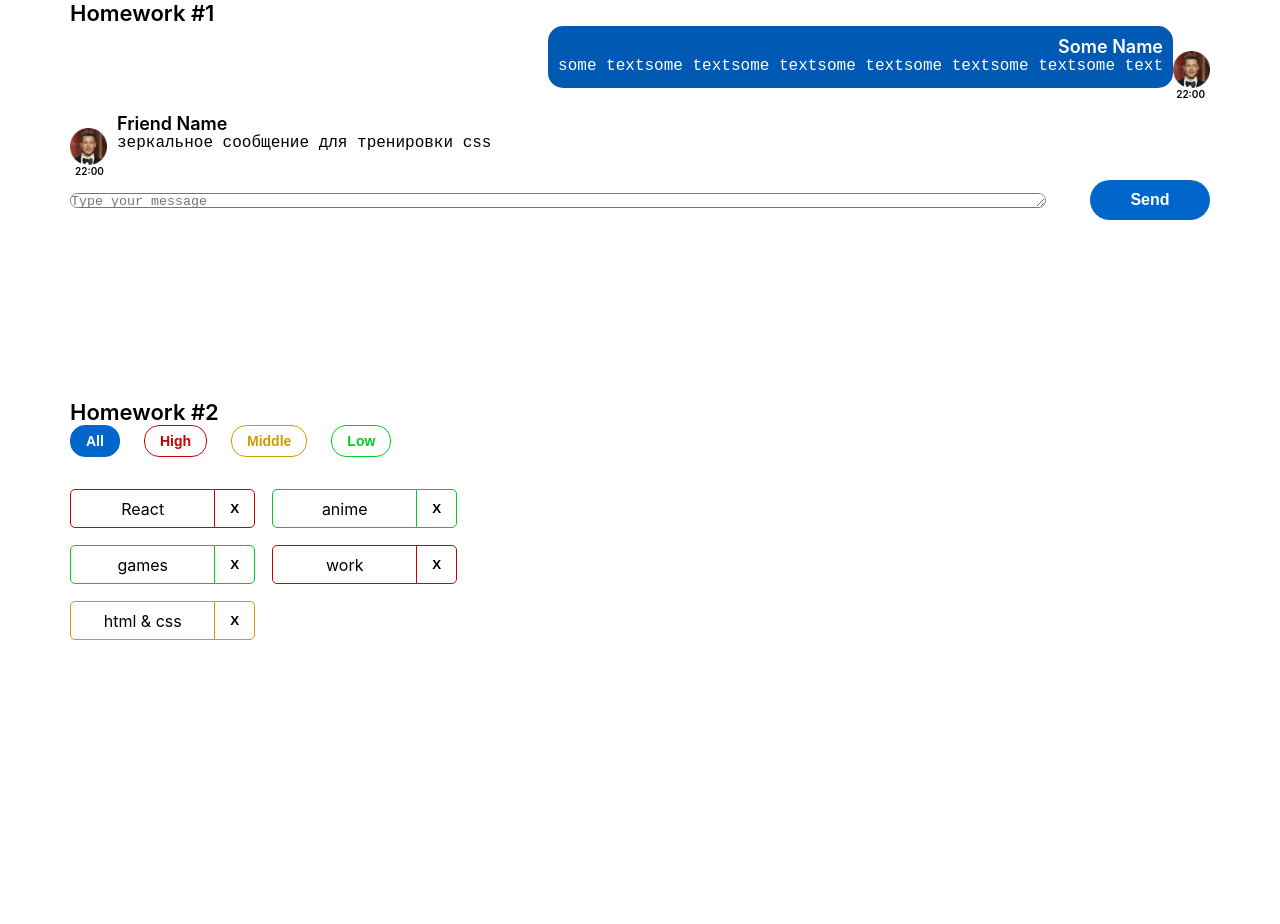
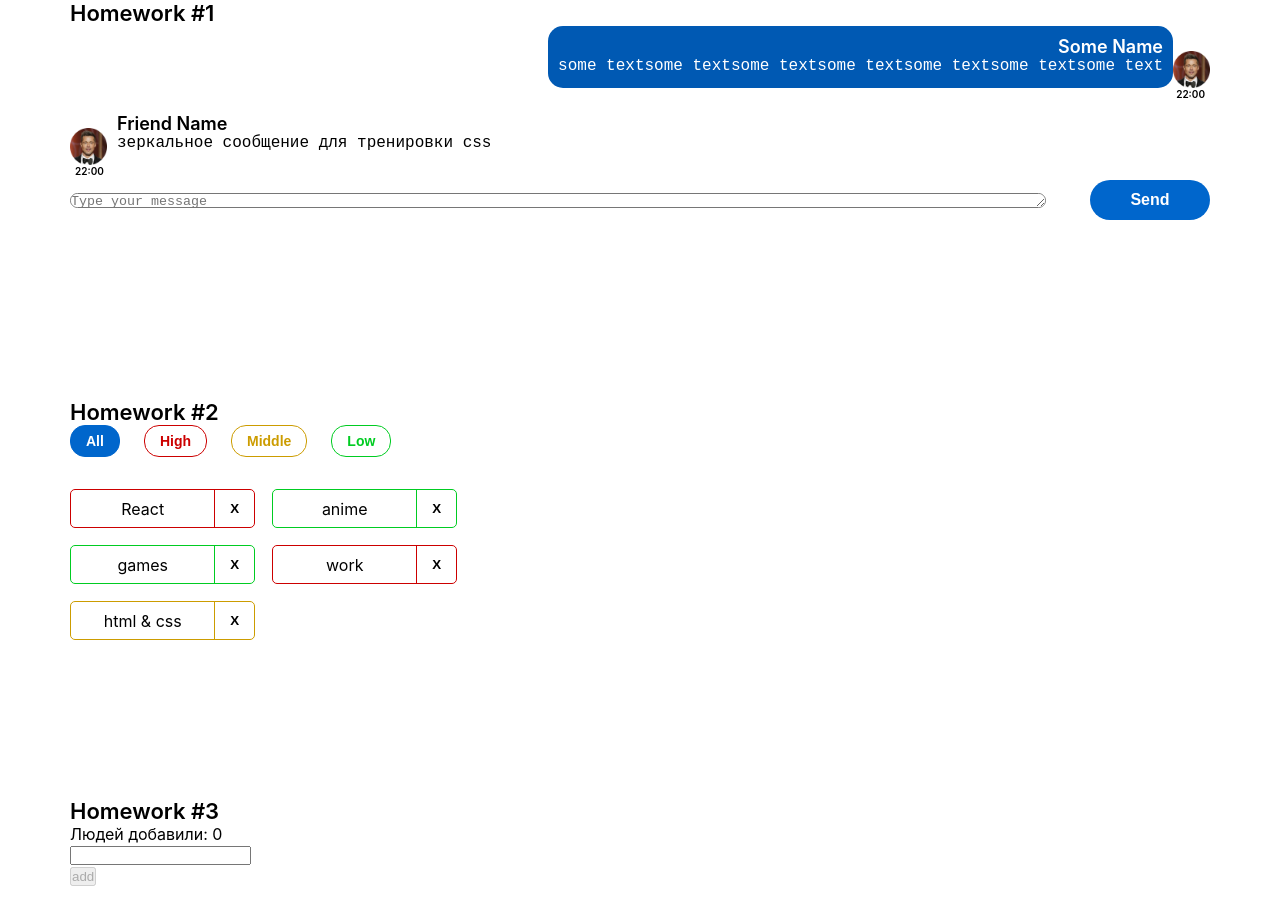
Before and after one commit to Ivansa71/hws2, a React (Create React App) app: page / in a window 1280 px wide. Shown: the top 924 px of the page. Before the commit the page ends 800 px from the top, so only its background shows below. Built offline with nearby package versions, Linux system fonts and the light colour scheme.

Commit message:
commit HW3

```diff
--- a/src/s1-main/App.tsx
+++ b/src/s1-main/App.tsx
@@ -2,6 +2,7 @@
 import s from './App.module.css'
 import HW1 from '../s2-homeworks/hw01/HW1'
 import HW2 from "../s2-homeworks/hw02/HW2";
+import HW3 from "../s2-homeworks/hw03/HW3";
 
 function App() {
     return (
@@ -9,7 +10,7 @@
             <HW1/>
             {/*раскомментировать по ходу выполнения*/}
             <HW2/>
-            {/*<HW3/>*/}
+            <HW3/>
             {/*<HW4/>*/}
 
             {/*при выполнении дз 5 и более - закомментировать здесь дз 1-4, так как они есть внутри дз 5*/}
--- a/src/s2-homeworks/hw03/Greeting.tsx
+++ b/src/s2-homeworks/hw03/Greeting.tsx
@@ -2,14 +2,14 @@
 import s from './Greeting.module.css'
 
 type GreetingPropsType = {
-    name: any // need to fix any
-    setNameCallback: any // need to fix any
-    addUser: any // need to fix any
-    onBlur: any // need to fix any
-    onEnter: any // need to fix any
-    error: any // need to fix any
-    totalUsers: any // need to fix any
-    lastUserName?: any // need to fix any
+    name: string // need to fix any
+    setNameCallback: (e: React.ChangeEvent<HTMLInputElement>) => void// need to fix any
+    addUser: () => void // need to fix any
+    onBlur: () => void // need to fix any
+    onEnter: (e: React.KeyboardEvent<HTMLInputElement>) => void // need to fix any
+    error: string // need to fix any
+    totalUsers: number // need to fix any
+    lastUserName?: string | undefined // need to fix any
 }
 
 // презентационная компонента (для верстальщика)
@@ -25,7 +25,7 @@
         lastUserName,
     } // деструктуризация пропсов
 ) => {
-    const inputClass = s.errorInput // need to fix with (?:)
+    const inputClass = error ? s.errorInput : '' // need to fix with (?:)
 
     return (
         <div id={'hw3-form'} className={s.greetingForm}>
--- a/src/s2-homeworks/hw03/GreetingContainer.tsx
+++ b/src/s2-homeworks/hw03/GreetingContainer.tsx
@@ -1,38 +1,59 @@
-import React, { ChangeEvent, KeyboardEvent, useState } from 'react'
+import React, { useState } from 'react'
 import Greeting from './Greeting'
 import { UserType } from './HW3'
 
 type GreetingContainerPropsType = {
-    users: any // need to fix any
-    addUserCallback: any // need to fix any
+    users: UserType[] // need to fix any
+    addUserCallback: (name : string) => void // need to fix any
 }
 
-export const pureAddUser = (name: any, setError: any, setName: any, addUserCallback: any) => {
+export const pureAddUser = (name: string, setError: React.Dispatch<React.SetStateAction<string>>, setName: React.Dispatch<React.SetStateAction<string>>, addUserCallback: (name: string) => void) => {
+    // Trim the name to remove leading and trailing whitespace
+    const trimmedName = name.trim()
+
+    // Check if the trimmed name is empty
+    if(!trimmedName){
+        setError('введите корректное имя')
+    } else {
+        addUserCallback(trimmedName)
+        setName('')
+    }
     // если имя пустое - показать ошибку, иначе - добавить юзера и очистить инпут
 }
 
-export const pureOnBlur = (name: any, setError: any) => { // если имя пустое - показать ошибку
+
+export const pureOnBlur = (name: string, setError: React.Dispatch<React.SetStateAction<string>>) => {
+    if(!name) {
+        setError('введите корректное имя')
+    }
+    // если имя пустое - показать ошибку
 }
 
-export const pureOnEnter = (e: any, addUser: any) => { // если нажата кнопка Enter - добавить
+export const pureOnEnter = (e:  React.KeyboardEvent<HTMLInputElement>, addUser: () => void) => {
+    if(e.key === 'Enter'){
+        addUser()
+    }
+    // если нажата кнопка Enter - добавить
+
 }
 
 // более простой и понятный для новичков
 // function GreetingContainer(props: GreetingPropsType) {
 
 // более современный и удобный для про :)
-const GreetingContainer: React.FC<GreetingContainerPropsType> = ({
-    users,
+const GreetingContainer= ({
     addUserCallback,
-}) => {
+    users
+}: GreetingContainerPropsType) => {
     // деструктуризация пропсов
-    const [name, setName] = useState<any>('') // need to fix any
-    const [error, setError] = useState<any>('') // need to fix any
+    const [name, setName] = useState<string>('') // need to fix any
+    const [error, setError] = useState<string>('') // need to fix any
 
-    const setNameCallback = (e: any) => { // need to fix any
-        setName('some name') // need to fix
+    const setNameCallback = (e: React.ChangeEvent<HTMLInputElement>) => { // need to fix any
+        setName(e.currentTarget.value) // need to fix
 
-        error && setError('')
+        error && setError(error)
+        !error && setError('')
     }
     const addUser = () => {
         pureAddUser(name, setError, setName, addUserCallback)
@@ -42,12 +63,12 @@
         pureOnBlur(name, setError)
     }
 
-    const onEnter = (e: any) => {
+    const onEnter = (e:React.KeyboardEvent<HTMLInputElement>) => {
         pureOnEnter(e, addUser)
     }
 
-    const totalUsers = 0 // need to fix
-    const lastUserName = 'some name' // need to fix
+    const totalUsers = users.length // need to fix
+    const lastUserName: string | undefined = users[users.length - 1]?.name ?? undefined// need to fix
 
     return (
         <Greeting
--- a/src/s2-homeworks/hw03/HW3.tsx
+++ b/src/s2-homeworks/hw03/HW3.tsx
@@ -19,27 +19,29 @@
 
 // types
 export type UserType = {
-    _id: any // need to fix any
-    name: any // need to fix any
+    _id: string // need to fix any
+    name: string // need to fix any
 }
 
-export const pureAddUserCallback = (name: any, setUsers: any, users: any) => { // need to fix any
-    const user = { // need to fix
+export const pureAddUserCallback = (name: string, setUsers:  (prevState: UserType[])=> void, users: UserType[]) => { // need to fix any
+    const user: UserType = {
+        _id: v1(),
+        name// need to fix
     }
     setUsers([...users, user])
 }
 
 const HW3 = () => {
-    const [users, setUsers] = useState<any>([]) // need to fix any
+    const [users, setUsers] = useState<UserType[]>([]) // need to fix any
 
-    const addUserCallback = (name: any) => { // need to fix any
+    const addUserCallback = (name: string) => { // need to fix any
         pureAddUserCallback(name, setUsers, users)
     }
 
     return (
         <div id={'hw3'}>
             <div className={s2.hwTitle}>Homework #3</div>
-            {/*для автоматической проверки дз (не менять)*/}
+            {/*/!*для автоматической проверки дз (не менять)*!/*/}
 
             <div className={s2.hw}>
                 <GreetingContainer
```
